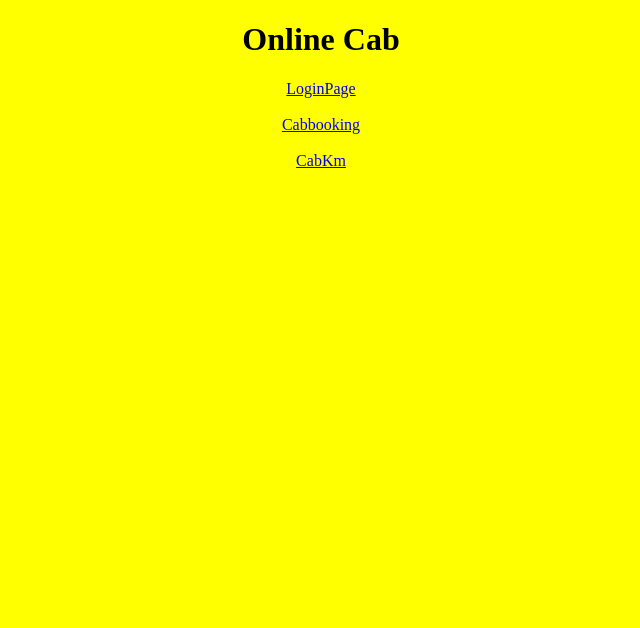
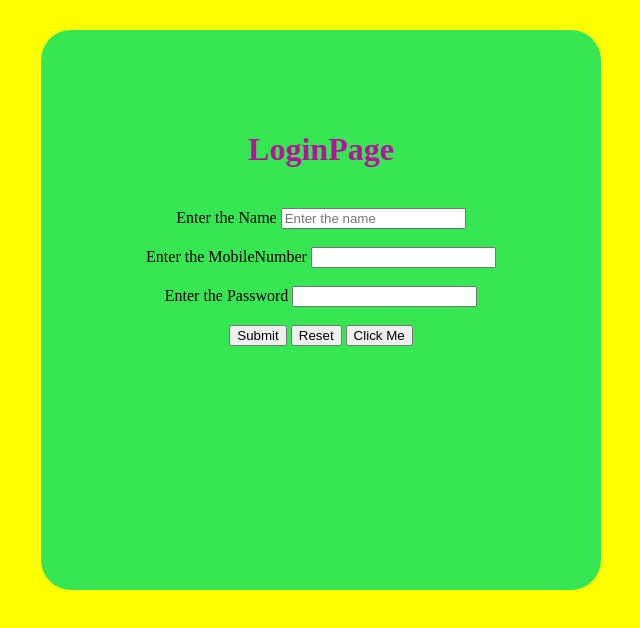
Before and after one commit to swetha9627/cabapp.js, a plain HTML site: page index.html in a window 1280 px wide. Shown: the whole page, without its empty margins (319-959 px from the left). Drawn offline with Linux system fonts and the light colour scheme.

Commit message:
Update index.html

```diff
--- a/index.html
+++ b/index.html
@@ -2,16 +2,68 @@
 <html>
 <head>
 <meta charset="ISO-8859-1">
-<title>Online Cab</title>
+<title>LoginPage</title>
+<style>
+div{
+    width:400px;
+    height:400px;
+    padding:80px;
+    margin:auto;
+       margin-top:30px;
+       border-radius:30px;
+       background:rgb(54, 231, 83)
+}
+</style>
 </head>
 <body bgcolor="yellow">
-  <center/>
-<h1>Online Cab</h1>
-<a href="login.html" target="_blank">LoginPage</a><br/>
-<br/>
-<a href="Cabbooking.html"  target="_blank">Cabbooking</a><br/>
-<br/>
-  <a href="cabKm.html"  target="_blank">CabKm</a><br/>
-  <br/>
-</body>
+<center/>
+<div id="">
+ <h1 style="color:rgb(185, 16, 157)">LoginPage</h1>
+ <br/>
+ <form action onsubmit="login()">
+
+ <label for="name">Enter the Name</label>
+
+ <input type="text" name="name" id="name" placeholder="Enter the name"><br/>
+ <br/>
+
+ <label for="mobile">Enter the MobileNumber</label>
+
+ <input type="number" name="mobile" id="mobile"><br/>
+ <br/>
+  <label for="password">Enter the Password</label>
+
+ <input type="password" name="password" id="password"><br/>
+ <br/>
+ <button type="Submit">Submit</button>
+ <button type="Reset">Reset</button>
+ <button type="button" onclick="hello()">Click Me</button>
+</div>
+</form>
+<script>
+    function login()
+    {
+        event.preventDefault();
+        alert("Login Button Clicked");
+        let password=document.querySelector("#password").value;
+        let mobile=document.querySelector("#mobile").value;
+        alert("mobile Number:"+mobile);
+        if(mobile.length==10 && password.length>8)
+        {
+            alert("Login Success");
+             window.location.href="cabbooking.html";
+        }
+        else
+        {
+            alert("Invalid Login Credentials");
+        }
+
+
+    }
+    function hello()
+    {
+    alert("Hello");
+}
+</script>
+ </body>
 </html>
```
